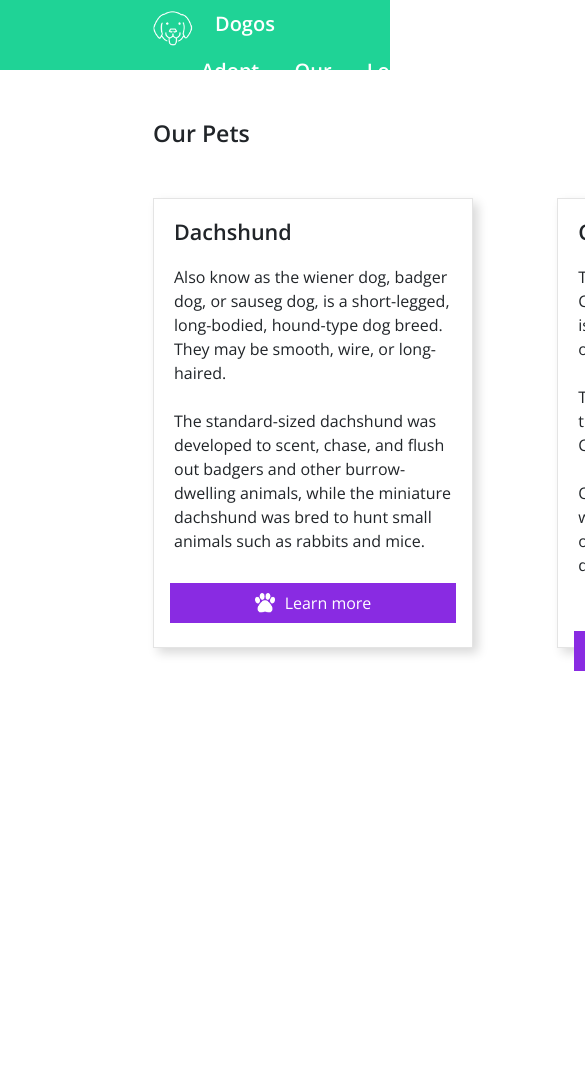
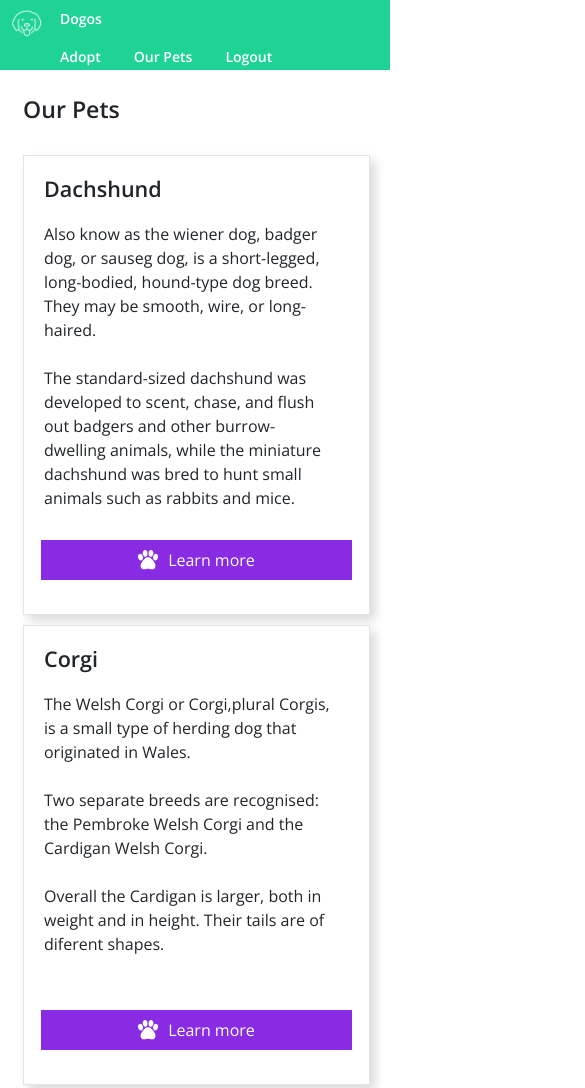
Before and after one commit to felipezingoni/dogs.magnet.cl., a plain HTML site: page index.html in a window 390 px wide. Shown: the top 1088 px of the page, 585 px wide, since content can reach past the window. Before the commit the page ends 844 px from the top, so only its background shows below. Drawn offline with nearby package versions, Linux system fonts and the light colour scheme; a script that the page names is missing.

Commit message:
web site responsive

```diff
--- a/style.css
+++ b/style.css
@@ -128,3 +128,44 @@ html {
     width: 20px;
     height: 20px;
   }
+
+
+  @media (min-width: 100px) and (max-width: 768px) {
+.container{
+   margin: 0px !important;
+}
+.navbar{
+  width: 100%;
+}
+.logo img {
+  width: 30px;
+  margin-right: 18px;
+}
+.logo h3 {
+  font-size: 14px;
+}
+.nav-link {
+  font-size: 14px;
+}
+.card-padre {
+  display: grid;
+  grid-template-columns:  1fr ;
+  grid-gap: 10px;
+  width: 94% !important;
+  margin: 0 auto;
+}
+.cards {
+  box-shadow: 5px 5px 10px #D9D9D9;
+  width: 347px;
+  height: 460px;
+  border: 1px solid #e4e4e4;
+
+}
+.titulo{
+  margin: 0 auto;
+  padding-left: 11px;
+  margin-top: 26px;
+  margin-bottom: 31px;
+
+}
+  }
```
